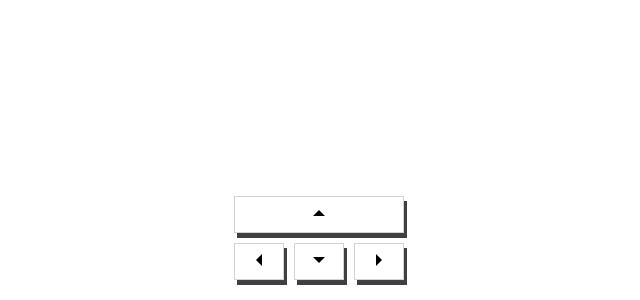
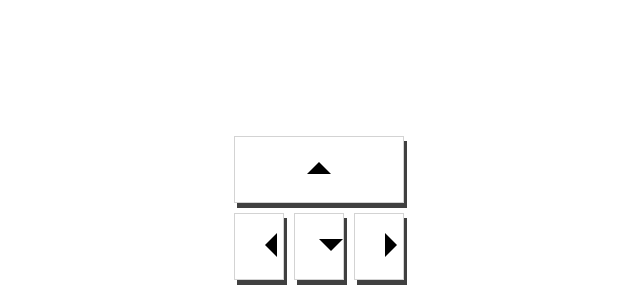
Before and after one commit to MadMarchello/MadMarchello.github.io, a plain HTML site: page index.html in a window 1280 px wide. Shown: the part 500-800 px from the top of the page, without its empty margins (321-961 px from the left). Drawn offline with nearby package versions, Linux system fonts and the light colour scheme.

Commit message:
Update index.html

```diff
--- a/index.html
+++ b/index.html
@@ -11,28 +11,28 @@
 <div id="controlls">
   <div>
     <button id="forward">
-      <svg width="30" height="30" viewBox="0 0 10 10">
+      <svg width="60" height="60" viewBox="0 0 10 10">
         <g transform="rotate(0, 5,5)">
           <path d="M5,4 L7,6 L3,6 L5,4" />
         </g>
       </svg>
     </button>
     <button id="left">
-      <svg width="30" height="30" viewBox="0 0 10 10">
+      <svg width="60" height="60" viewBox="0 0 10 10">
         <g transform="rotate(-90, 5,5)">
           <path d="M5,4 L7,6 L3,6 L5,4" />
         </g>
       </svg>
     </button>
     <button id="backward">
-      <svg width="30" height="30" viewBox="0 0 10 10">
+      <svg width="60" height="60" viewBox="0 0 10 10">
         <g transform="rotate(180, 5,5)">
           <path d="M5,4 L7,6 L3,6 L5,4" />
         </g>
       </svg>
     </button>
     <button id="right">
-      <svg width="30" height="30" viewBox="0 0 10 10">
+      <svg width="60" height="60" viewBox="0 0 10 10">
         <g transform="rotate(90, 5,5)">
           <path d="M5,4 L7,6 L3,6 L5,4" />
         </g>
```
